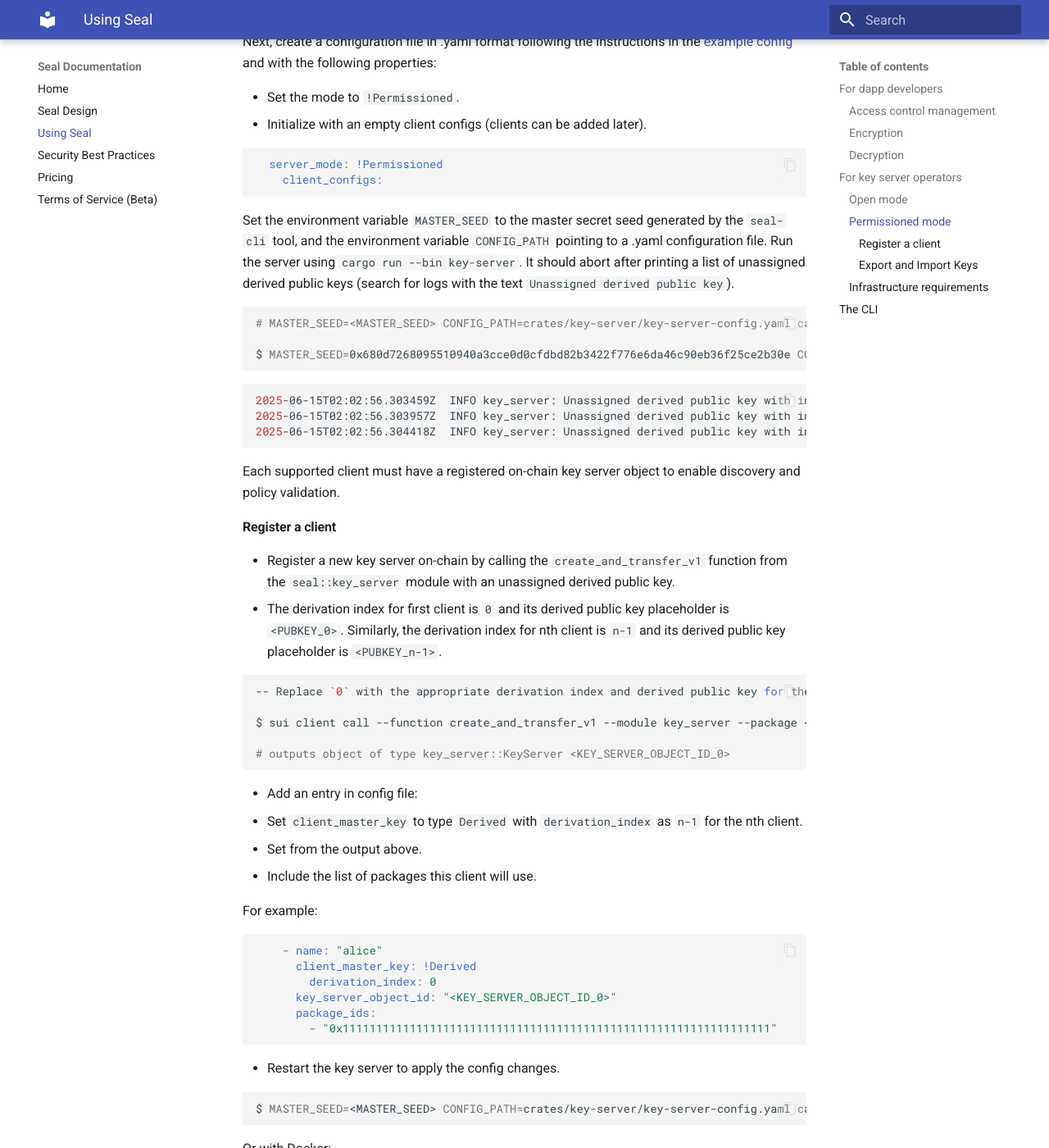
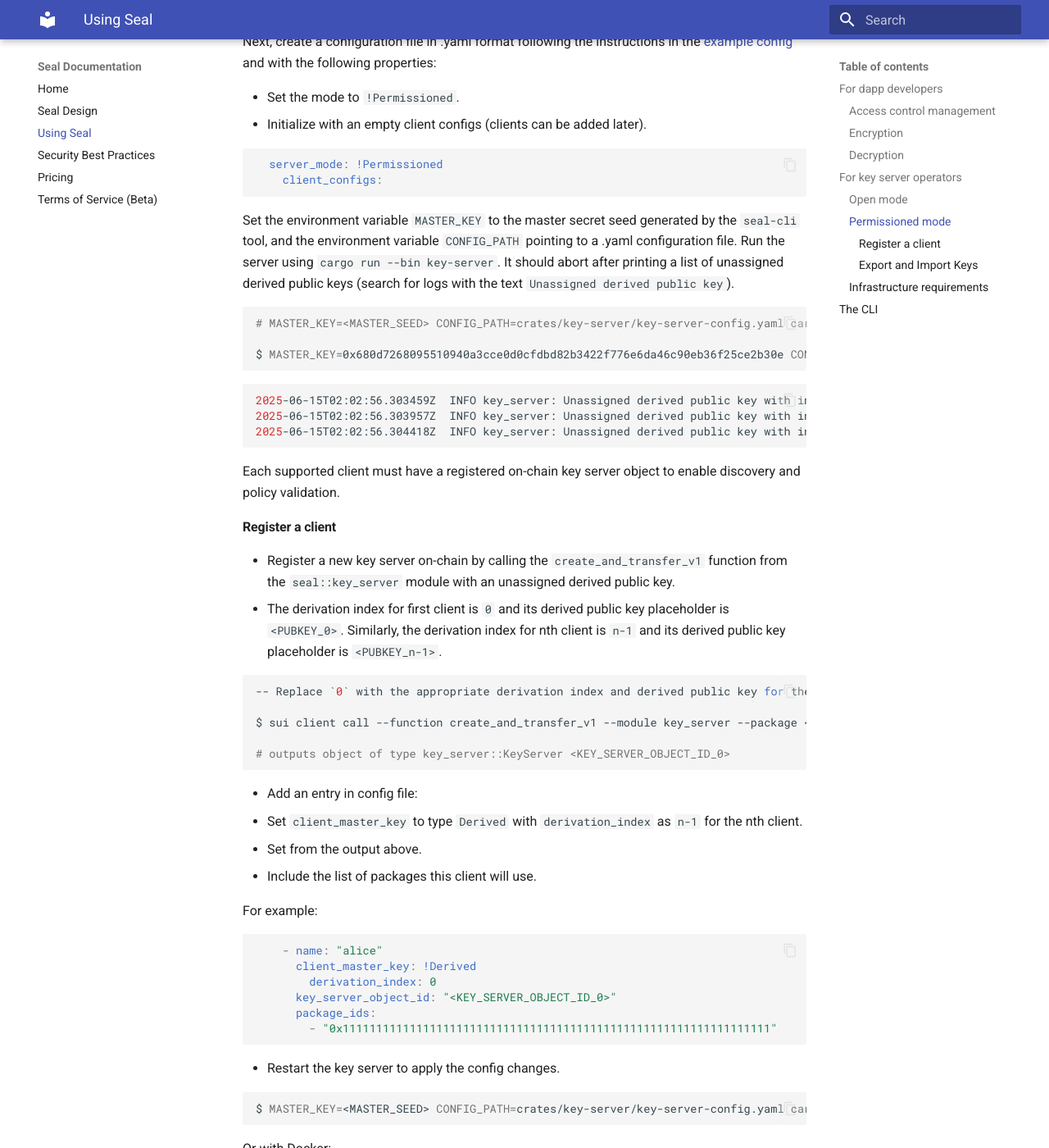
Before and after one commit to zonxa/seal, an MkDocs documentation site: the page built from docs/UsingSeal.md, in a window 1280 px wide and 1400 px high, scrolled down 8029 px. Shown: the whole window at 82% size. Built offline with MkDocs 1.6.1 and Material for MkDocs 9.7.7, drawn with Linux system fonts in a browser that asks for light colours; some of the changed text lies outside the part shown.

````diff
--- a/docs/UsingSeal.md
+++ b/docs/UsingSeal.md
@@ -275,12 +275,12 @@ Next, create a configuration file in .yaml format following the instructions in
     client_configs:
 ```
 
-Set the environment variable `MASTER_SEED` to the master secret seed generated by the `seal-cli` tool, and the environment variable `CONFIG_PATH` pointing to a .yaml configuration file. Run the server using `cargo run --bin key-server`. It should abort after printing a list of unassigned derived public keys (search for logs with the text `Unassigned derived public key`).
+Set the environment variable `MASTER_KEY` to the master secret seed generated by the `seal-cli` tool, and the environment variable `CONFIG_PATH` pointing to a .yaml configuration file. Run the server using `cargo run --bin key-server`. It should abort after printing a list of unassigned derived public keys (search for logs with the text `Unassigned derived public key`).
 
 ```shell
-# MASTER_SEED=<MASTER_SEED> CONFIG_PATH=crates/key-server/key-server-config.yaml cargo run --bin key-server
+# MASTER_KEY=<MASTER_SEED> CONFIG_PATH=crates/key-server/key-server-config.yaml cargo run --bin key-server
 
-$ MASTER_SEED=0x680d7268095510940a3cce0d0cfdbd82b3422f776e6da46c90eb36f25ce2b30e CONFIG_PATH=crates/key-server/key-server-config.yaml cargo run --bin key-server
+$ MASTER_KEY=0x680d7268095510940a3cce0d0cfdbd82b3422f776e6da46c90eb36f25ce2b30e CONFIG_PATH=crates/key-server/key-server-config.yaml cargo run --bin key-server
 ```
 
 ```shell
@@ -323,7 +323,7 @@ For example:
 - Restart the key server to apply the config changes.
 
 ```shell
-$ MASTER_SEED=<MASTER_SEED> CONFIG_PATH=crates/key-server/key-server-config.yaml cargo run --bin key-server
+$ MASTER_KEY=<MASTER_SEED> CONFIG_PATH=crates/key-server/key-server-config.yaml cargo run --bin key-server
 ```
 
 Or with Docker:
@@ -332,7 +332,7 @@ Or with Docker:
 $ docker run -p 2024:2024 \
   -v $(pwd)/crates/key-server/key-server-config.yaml:/config/key-server-config.yaml \
   -e CONFIG_PATH=/config/key-server-config.yaml \
-  -e MASTER_SEED=<MASTER_SEED> \
+  -e MASTER_KEY=<MASTER_SEED> \
   seal-key-server
 ```
 
@@ -399,7 +399,7 @@ For example:
 - Run the key server using the client master key as the configured environment variable.
 
 ```shell
-$ CONFIG_PATH=crates/key-server/key-server-config.yaml BOB_BLS_KEY=<CLIENT_MASTER_KEY> MASTER_SEED=<MASTER_SEED> cargo run --bin key-server
+$ CONFIG_PATH=crates/key-server/key-server-config.yaml BOB_BLS_KEY=<CLIENT_MASTER_KEY> MASTER_KEY=<MASTER_SEED> cargo run --bin key-server
 ```
 
 Or run with docker:
@@ -409,7 +409,7 @@ $ docker run -p 2024:2024 \
   -v $(pwd)/crates/key-server/key-server-config.yaml:/config/key-server-config.yaml \
   -e CONFIG_PATH=/config/key-server-config.yaml \
   -e BOB_BLS_KEY=<CLIENT_MASTER_KEY> \
-  -e MASTER_SEED=<MASTER_SEED> \
+  -e MASTER_KEY=<MASTER_SEED> \
   seal-key-server
 ```
 
````
Also changed, not shown: UsingSeal.md (+7 -7 lines), 2 other files.
